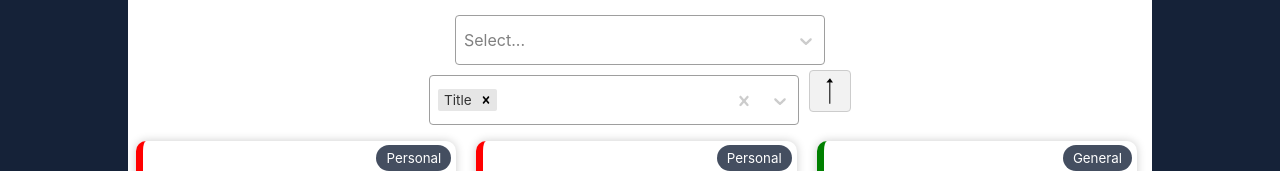
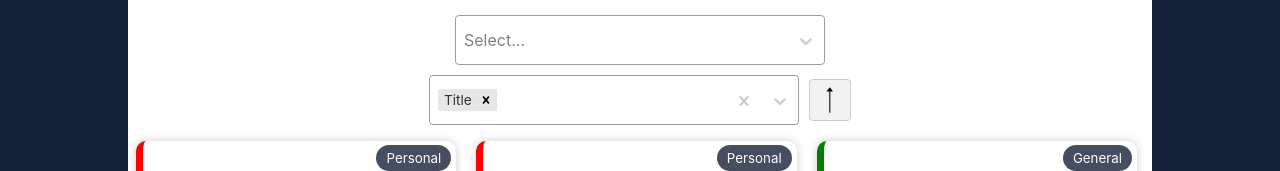
Before and after one commit to DanielGRasmussen/todo-fullstack, a React (Create React App) app: page / in a window 1280 px wide. Shown: the part 135-306 px from the top of the page. Built offline with nearby package versions, Linux system fonts and the light colour scheme.

Commit message:
Added hover effect for close/delete on manage todo modal. Modified radius media queries. Fixed sort direction button location. Linked checkbox location is weird and maybe browser/device dependant.

```diff
--- a/src/main/css/SortButton.css
+++ b/src/main/css/SortButton.css
@@ -6,13 +6,13 @@
 	border-radius: 4px;
 	position: relative;
 	cursor: pointer;
-	margin-top: 5px;
+	margin-top: 14px;
 	padding: 5px;
 }
 
 @media screen and (min-width: 500px) {
 	#sort-direction {
-		margin-left: 10px;
+		margin: 14px 0 0 10px;
 	}
 }
 
--- a/src/modal/css/Modal.css
+++ b/src/modal/css/Modal.css
@@ -25,7 +25,6 @@ body.freeze {
 	height: fit-content;
 	max-height: 90%;
 	background: white;
-	border-radius: 20px;
 	padding: 20px;
 	position: relative;
 	animation: modalAppear 0.2s ease-in-out;
@@ -41,6 +40,12 @@ body.freeze {
 	}
 }
 
+@media screen and (min-width: 675px) {
+	#modal {
+		border-radius: 20px;
+	}
+}
+
 #modal-overlay.close #modal {
 	animation: modalVanish 0.2s ease-in-out;
 }
@@ -51,6 +56,12 @@ body.freeze {
 	right: 10px;
 	width: 30px;
 	cursor: pointer;
+}
+
+#close-modal:hover,
+#delete-todo:hover {
+	background-color: #f0f0f0;
+	border-radius: 5px;
 }
 
 #delete-todo {
--- a/src/modal/css/SubTask.css
+++ b/src/modal/css/SubTask.css
@@ -25,7 +25,7 @@
 	top: -1px;
 }
 
-@media screen and (max-width: 635px) {
+@media screen and (max-width: 800px) {
 	#subtasks input {
 		top: -5px;
 	}
```
